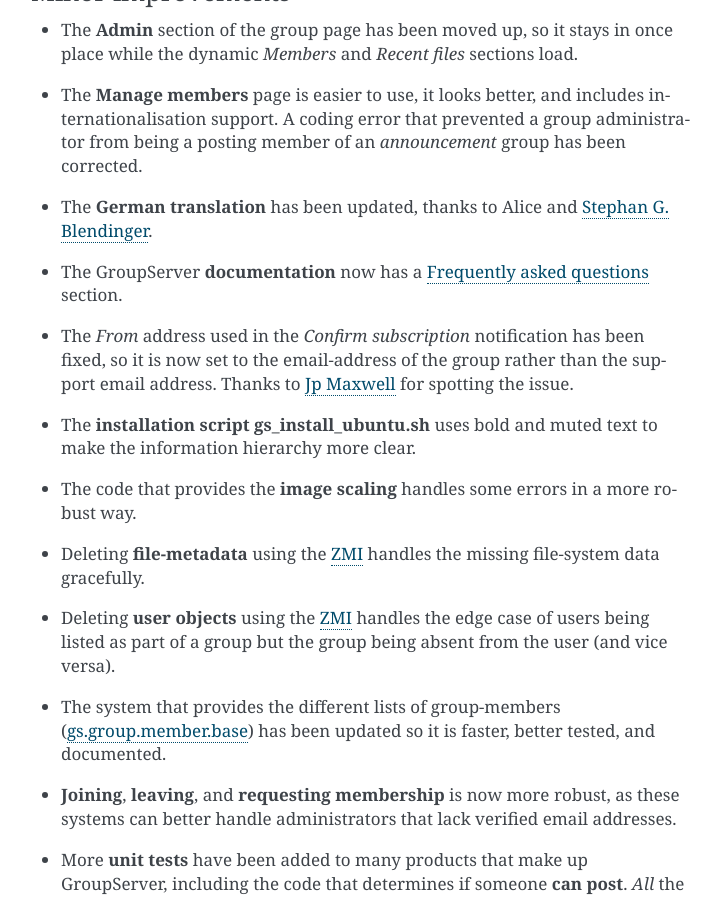
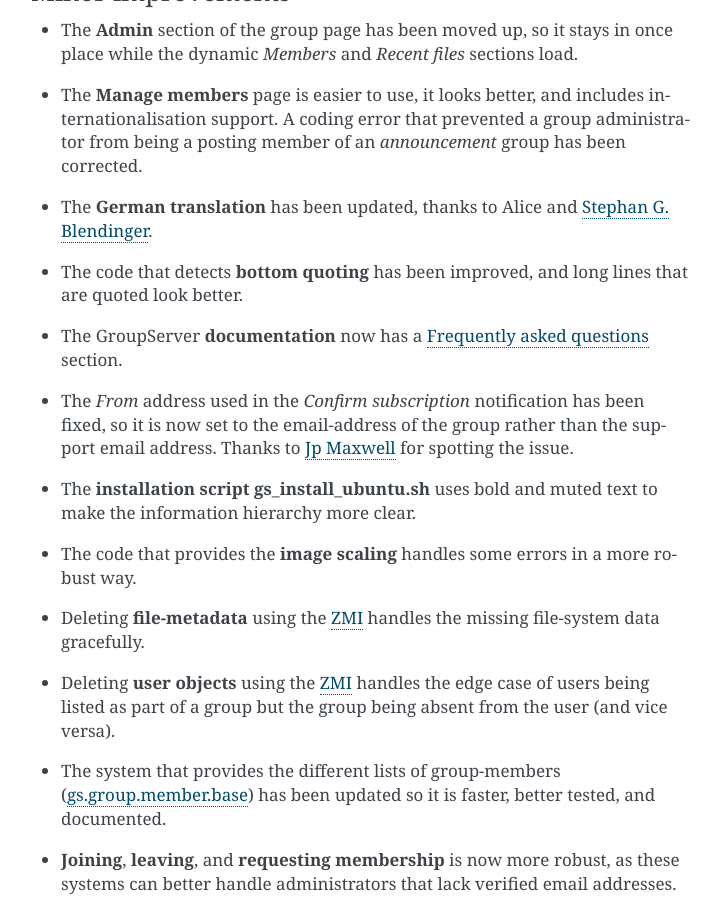
Before and after one commit to groupserver/buildout, a Sphinx documentation site: the page built from docs/release-notes-1604.rst, in a window 1280 px wide and 900 px high, scrolled down 1420 px. Shown: the whole window, without its empty margins (389-1110 px from the left). Built offline with Sphinx 7.4.7, drawn with Linux system fonts in a browser that asks for light colours.

Commit message:
Following the updates to the bottom-quoting detection code

```diff
--- a/docs/release-notes-1511.rst
+++ b/docs/release-notes-1511.rst
@@ -85,6 +85,9 @@
 
 .. _Feature 3676: https://redmine.iopen.net/issues/3676
 .. _Feature 4160: https://redmine.iopen.net/issues/4160
+
+.. index::
+   pair: Email; Bottom quoting
 
 .. _web post:
 
--- a/docs/release-notes-1604.rst
+++ b/docs/release-notes-1604.rst
@@ -106,6 +106,7 @@
    single: Continuous integration
    pair: Email; Can post
    pair: Email; DMARC
+   pair: Email; Bottom quoting
    pair: Internationalisation; German
    pair: JavaScript; Style guide
    pair: Notification; Confirm subscription
@@ -130,6 +131,9 @@
 
 * The **German translation** has been updated, thanks to Alice
   and `Stephan G. Blendinger`_.
+
+* The code that detects **bottom quoting** has been improved, and
+  long lines that are quoted look better.
 
 * The GroupServer **documentation** now has a :doc:`faq` section.
 
--- a/versions.cfg
+++ b/versions.cfg
@@ -85,7 +85,7 @@
 gs.group.messages.post.text = 1.1.1.dev20151113003420
 gs.group.messages.privacy = 2.2.0.dev20141112220851-7be820f93e83
 gs.group.messages.ratelimit = 2.0.0.dev20140611201548-b0034ee91a4c
-gs.group.messages.text = 1.0.0.dev20160118175625
+gs.group.messages.text = 1.1.0.dev20160401163040
 gs.group.messages.topic.base = 4.0.6.dev20160128192927
 gs.group.messages.topic.digest.base = 4.0.2.dev20150921221711
 gs.group.messages.topic.digest.daily = 1.0.0.dev20150424154422-a4dd51e675a5
```
